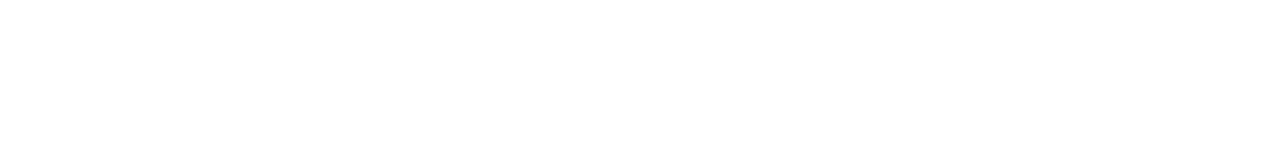
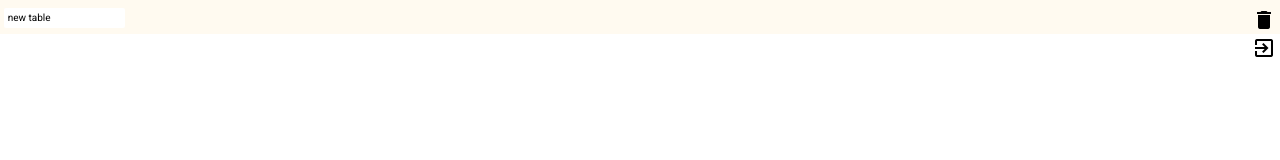
Before and after one commit to Kinokus/learning-js-2020, a website built with webpack: page src/index.html in a window 1280 px wide. Built offline with nearby package versions, Linux system fonts and the light colour scheme.

Commit message:
header input style

```diff
--- a/src/index.html
+++ b/src/index.html
@@ -3,6 +3,7 @@
 <head>
     <meta charset="UTF-8">
     <link rel="shortcut icon" href="./favicon.ico">
+    <!--    <link href="https://fonts.googleapis.com/icon?family=Material+Icons" rel="stylesheet">-->
     <title>Pure Js</title>
 
 </head>
@@ -11,7 +12,11 @@
 
     <div class="excel">
         <div class="excel__header">
-
+            <label><input type="text" class="input" value="new table"></label>
+            <div>
+                <div class="button"><span class="material-icons">delete</span></div>
+                <div class="button"><span class="material-icons">exit_to_app</span></div>
+            </div>
         </div>
 
         <div class="excel__toolbar">
--- a/src/scss/_variables.scss
+++ b/src/scss/_variables.scss
@@ -0,0 +1,4 @@
+$header-height: 34px;
+$header-input-focus-border: #1a73e8;
+$input-hover: #eeeeee;
+$border-color: #c0c0c0;
--- a/src/scss/header.scss
+++ b/src/scss/header.scss
@@ -1,5 +1,37 @@
 @import "variables";
 @import "mixins";
-.excel__header{
 
+.excel__header {
+  position: absolute;
+  top: 0;
+  right: 0;
+  left: 0;
+  height: $header-height;
+  padding: 8px 4px 0;
+  display: flex;
+  justify-content: space-between;
+  background: floralwhite;
+  .input {
+    min-width: 1px;
+    margin: 0;
+    padding: 2.7px;
+    color: black;
+    border: 1px solid transparent;
+    border-radius: 2px;
+    height: 20px;
+    font-size: 10px;
+    line-height: 22px;
+    outline: none;
+    &:hover{
+      border: 1px solid $border-color;
+    }
+    &:focus{
+      border: 2px solid $header-input-focus-border;
+    }
+
+  }
+
+  .button {
+
+  }
 }
--- a/src/scss/index.scss
+++ b/src/scss/index.scss
@@ -1,4 +1,5 @@
 @import url('https://fonts.googleapis.com/css2?family=Roboto:ital,wght@0,100;0,300;0,400;0,500;0,700;0,900;1,100;1,300;1,400;1,500;1,700;1,900&display=swap');
+@import url('https://fonts.googleapis.com/icon?family=Material+Icons');
 @import "~normalize.css";
 @import "variables";
 @import "mixins";
```
